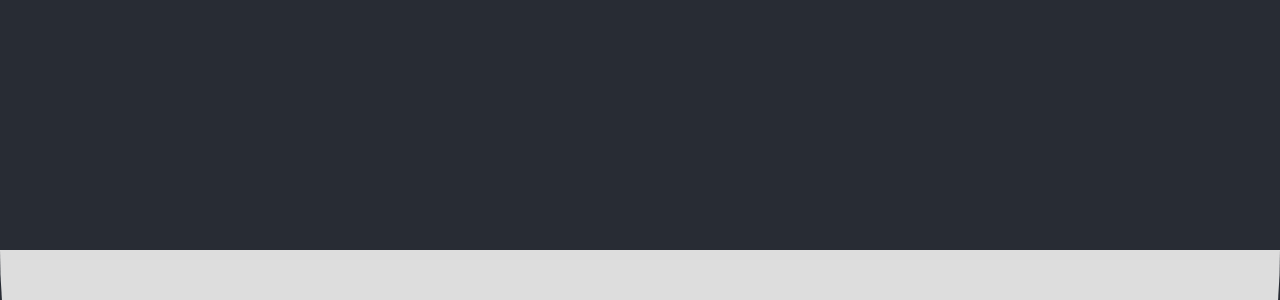
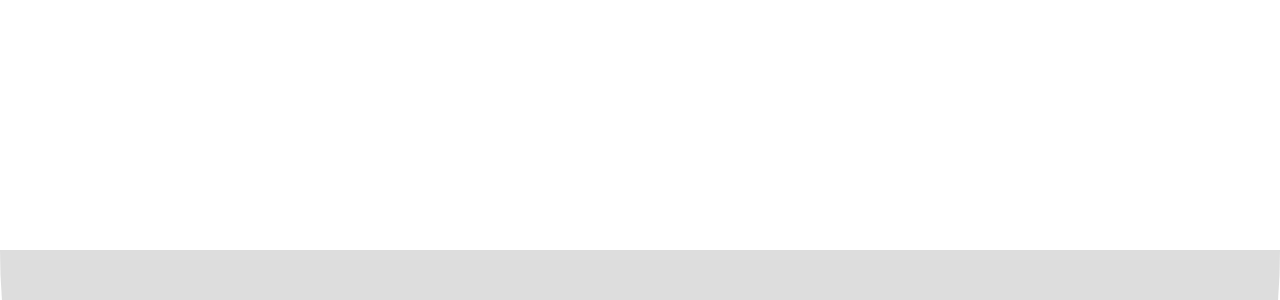
Before and after one commit to sehyunjang09/website_test, a plain HTML site: page index.html in a window 1280 px wide. Shown: the part 500-800 px from the top of the page. Drawn offline with Linux system fonts and the light colour scheme.

Commit message:
Update styles.css

```diff
--- a/styles.css
+++ b/styles.css
@@ -1,17 +1,10 @@
-/* 기본 스타일 */
-body, html {
+body {
     margin: 0;
-    padding: 0;
-    height: 100%;
     overflow: hidden;
-    background-color: #282c34;
 }
 
 canvas {
-    position: absolute;
-    top: 0;
-    left: 0;
+    display: block;
     width: 100%;
     height: 100%;
-    display: block;
 }
```
